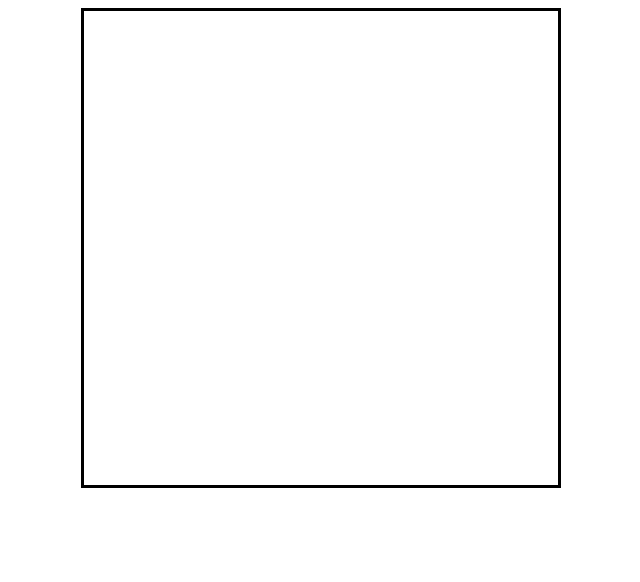
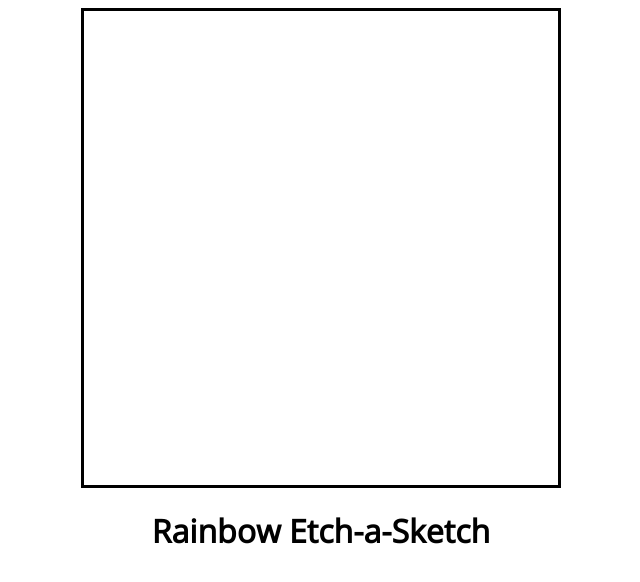
Before and after one commit to AlecVD/etch-a-sketch, a plain HTML site: page index.html in a window 1280 px wide. Shown: the whole page, without its empty margins (319-959 px from the left). Drawn offline with nearby package versions, Linux system fonts and the light colour scheme.

Commit message:
add title

```diff
--- a/index.html
+++ b/index.html
@@ -10,5 +10,6 @@
 <body>
     <div id="container"></div>
     <script src="js/script.js"></script>
+    <h1>Rainbow Etch-a-Sketch</h1>
 </body>
 </html>
```
